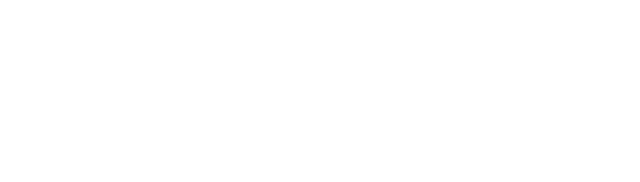
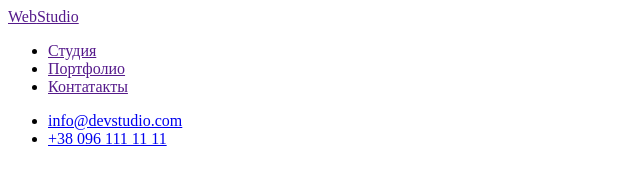
Before and after one commit to MaksymPavlichenko/goit-markup-hw-01, a plain HTML site: page index.html in a window 1280 px wide. Shown: the whole page, without its empty margins (0-640 px from the left). Drawn offline with Linux system fonts and the light colour scheme.

Commit message:
Header ready

```diff
--- a/index.html
+++ b/index.html
@@ -7,6 +7,21 @@
     <title>Document</title>
 </head>
 <body>
-
+    <header>
+        <nav>
+            <a href=""><span>Web</span>Studio</a>
+            <ul>
+                <li><a href="">Студия</a></li>
+                <li><a href="">Портфолио</a></li>
+                <li><a href="">Контатакты</a></li>
+            </ul>
+        </nav>
+        <ul>
+            <li><a href="mailto:info@devstudio.com">info@devstudio.com</a></li>
+            <li><a href="tel:+380961111111">+38 096 111 11 11</a></li>
+        </ul>
+    </header>
+    <main></main>
+    <footer></footer>
 </body>
 </html>
```
